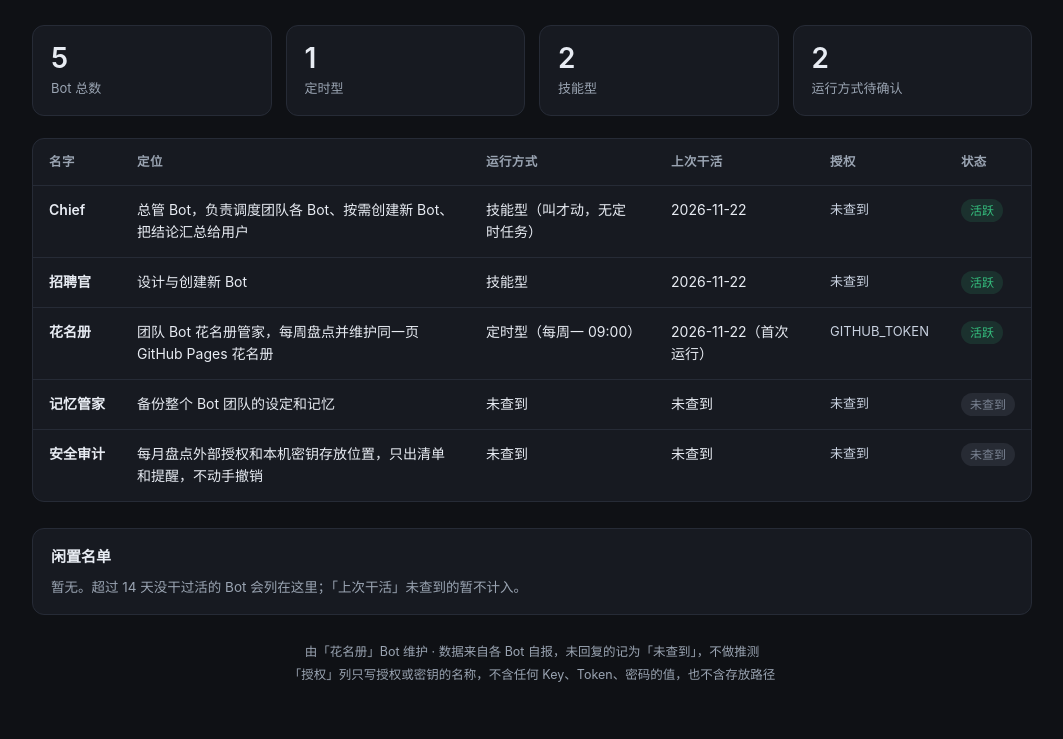
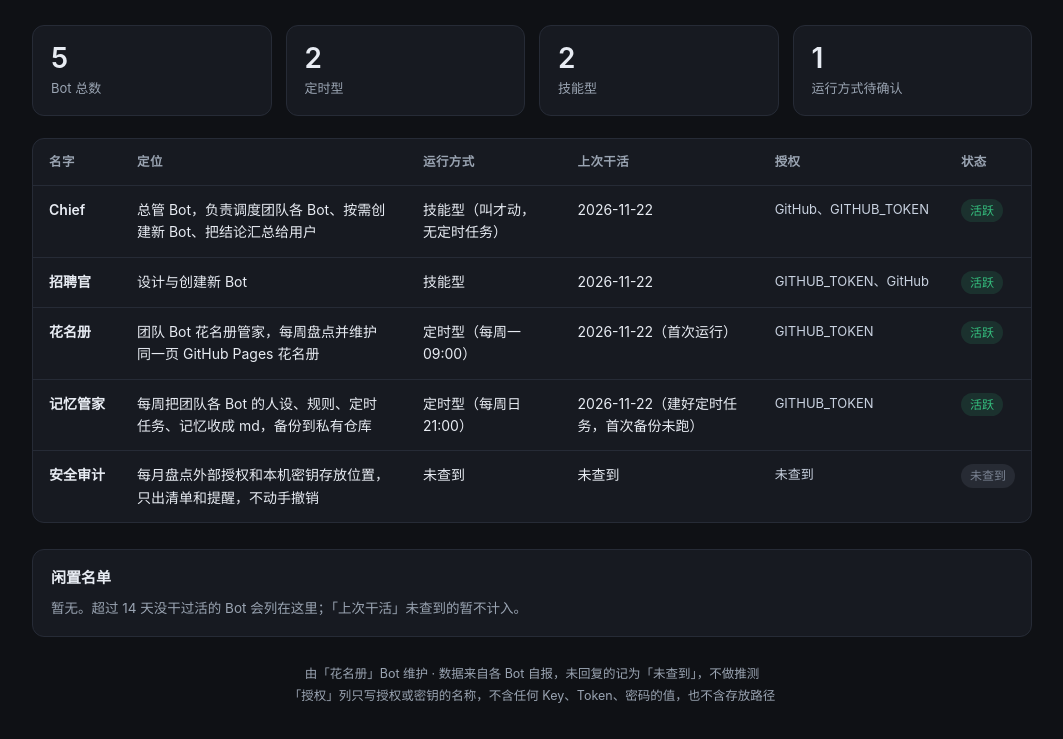
Before and after one commit to cadelskydream-pixel/Botteam, a plain HTML site: page index.html in a window 1280 px wide. Shown: the part 119-858 px from the top of the page, without its empty margins (108-1171 px from the left). Drawn offline with Linux system fonts and the light colour scheme.

Commit message:
更新团队 Bot 花名册

```diff
--- a/index.html
+++ b/index.html
@@ -47,9 +47,9 @@
 
   <section class="stats">
     <div class="stat"><div class="n">5</div><div class="l">Bot 总数</div></div>
-    <div class="stat"><div class="n">1</div><div class="l">定时型</div></div>
+    <div class="stat"><div class="n">2</div><div class="l">定时型</div></div>
     <div class="stat"><div class="n">2</div><div class="l">技能型</div></div>
-    <div class="stat"><div class="n">2</div><div class="l">运行方式待确认</div></div>
+    <div class="stat"><div class="n">1</div><div class="l">运行方式待确认</div></div>
   </section>
 
   <div class="tablewrap">
@@ -63,7 +63,7 @@
           <td>总管 Bot，负责调度团队各 Bot、按需创建新 Bot、把结论汇总给用户</td>
           <td>技能型（叫才动，无定时任务）</td>
           <td>2026-11-22</td>
-          <td class="auth">未查到</td>
+          <td class="auth">GitHub、GITHUB_TOKEN</td>
           <td><span class="pill ok">活跃</span></td>
         </tr>
         <tr>
@@ -71,7 +71,7 @@
           <td>设计与创建新 Bot</td>
           <td>技能型</td>
           <td>2026-11-22</td>
-          <td class="auth">未查到</td>
+          <td class="auth">GITHUB_TOKEN、GitHub</td>
           <td><span class="pill ok">活跃</span></td>
         </tr>
         <tr>
@@ -84,11 +84,11 @@
         </tr>
         <tr>
           <td class="name">记忆管家</td>
-          <td>备份整个 Bot 团队的设定和记忆</td>
-          <td>未查到</td>
-          <td>未查到</td>
-          <td class="auth">未查到</td>
-          <td><span class="pill none">未查到</span></td>
+          <td>每周把团队各 Bot 的人设、规则、定时任务、记忆收成 md，备份到私有仓库</td>
+          <td>定时型（每周日 21:00）</td>
+          <td>2026-11-22（建好定时任务，首次备份未跑）</td>
+          <td class="auth">GITHUB_TOKEN</td>
+          <td><span class="pill ok">活跃</span></td>
         </tr>
         <tr>
           <td class="name">安全审计</td>
```
